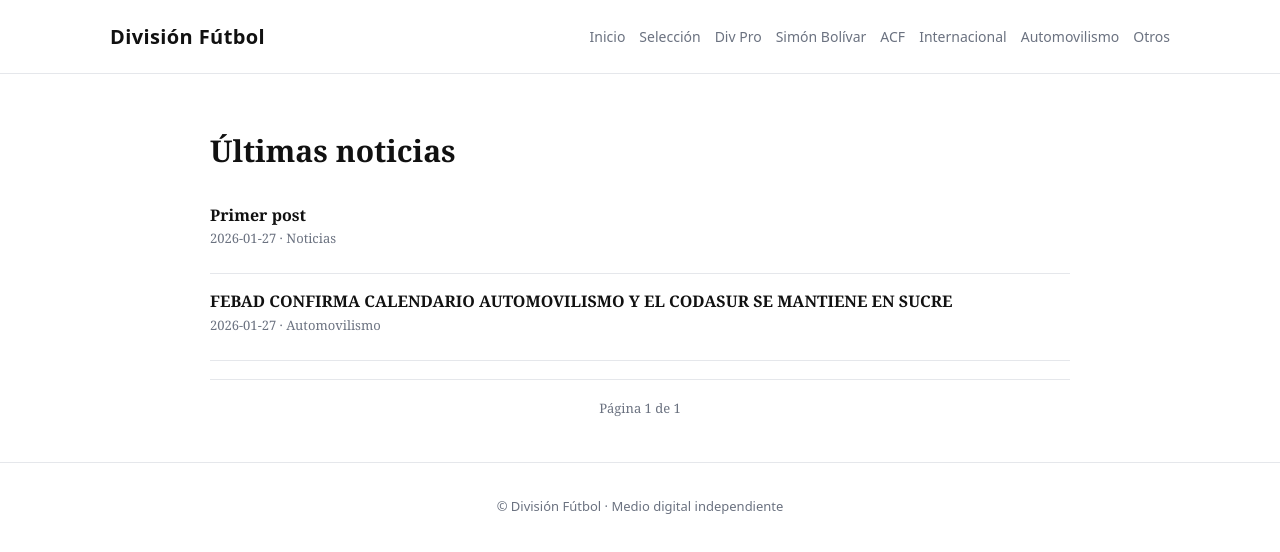
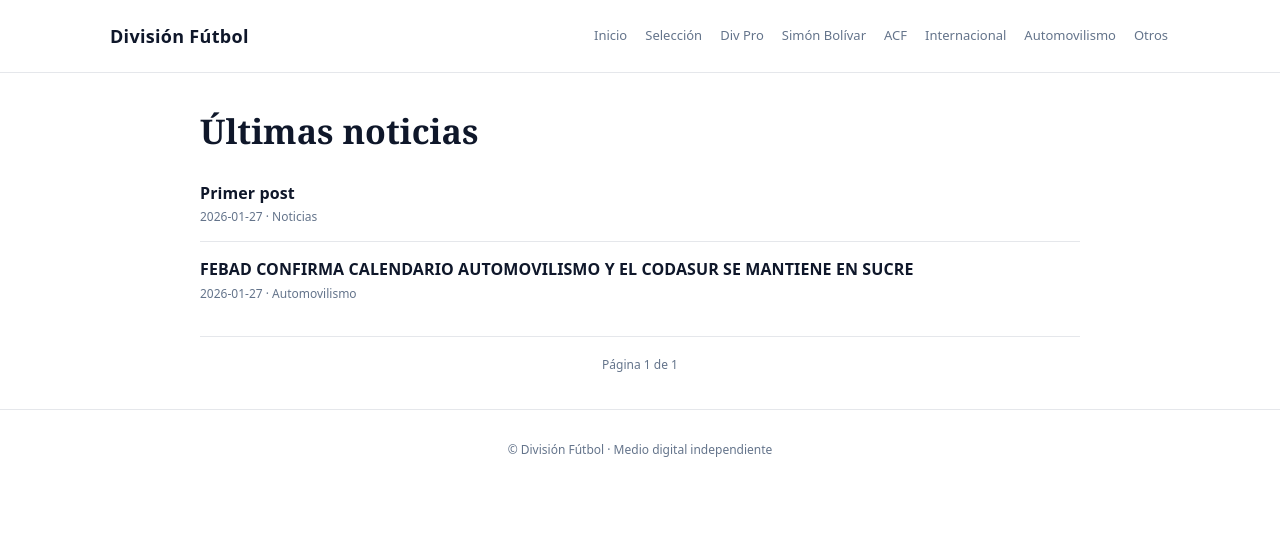
Before and after one commit to linkto2026/divisionfutbol, an Eleventy site: page src/index.njk in a window 1280 px wide. Built offline with nearby package versions, Linux system fonts and the light colour scheme; Eleventy itself is replaced by a stand-in of ours; files that its build step writes are made by us from their sources.

Commit message:
Update styles.css

```diff
--- a/src/css/styles.css
+++ b/src/css/styles.css
@@ -1,171 +1,213 @@
-:root {
-  --bg: #ffffff;
-  --text: #111111;
-  --muted: #6b7280;
-  --line: #e5e7eb;
+:root{
+  --bg:#ffffff;
+  --text:#0f172a;
+  --muted:#64748b;
+  --line:#e5e7eb;
+  --card:#ffffff;
+  --accent:#0f172a;
 }
 
-* { box-sizing: border-box; }
+*{ box-sizing:border-box; }
+html,body{ margin:0; padding:0; }
 
-html, body { margin: 0; padding: 0; }
-
-body {
-  background: var(--bg);
-  color: var(--text);
-  font-family: Georgia, "Times New Roman", serif;
-  line-height: 1.65;
+body{
+  background:var(--bg);
+  color:var(--text);
+  /* lectura editorial */
+  font-family: ui-serif, Georgia, "Times New Roman", serif;
+  line-height:1.7;
 }
 
-/* LINKS */
-a { color: inherit; text-decoration: none; }
-a:hover { text-decoration: underline; }
+/* links */
+a{ color:inherit; text-decoration:none; }
+a:hover{ text-decoration:underline; }
 
-/* CONTENEDOR */
-.container {
-  max-width: 900px;
+/* layout */
+.container{
+  max-width: 920px;
   margin: 0 auto;
-  padding: 32px 20px;
+  padding: 34px 20px;
 }
 
-/* HEADER */
-.header {
+/* header */
+.header{
+  background:#fff;
   border-bottom: 1px solid var(--line);
-  background: #fff;
 }
 
-.header-inner {
+.header-inner{
   max-width: 1100px;
   margin: 0 auto;
-  padding: 20px;
-  display: flex;
-  align-items: center;
-  justify-content: space-between;
-  gap: 20px;
+  padding: 18px 20px;
+  display:flex;
+  gap:18px;
+  align-items:center;
+  justify-content:space-between;
 }
 
-/* MARCA */
-.brand {
-  font-family: system-ui, sans-serif;
-  font-weight: 800;
-  font-size: 20px;
-  letter-spacing: .4px;
+.brand{
+  font-family: ui-sans-serif, system-ui, -apple-system, Segoe UI, Roboto, Arial, sans-serif;
+  font-weight: 900;
+  letter-spacing: .3px;
+  font-size: 18px;
+
+  /* deja “espacio” para logo futuro */
+  display:flex;
+  align-items:center;
+  gap:10px;
+  min-height: 34px;
 }
 
-/* NAV */
-.nav {
-  display: flex;
-  flex-wrap: wrap;
-  gap: 14px;
-  font-family: system-ui, sans-serif;
-  font-size: 14px;
+/* nav sobrio: sin “botones” */
+.nav{
+  display:flex;
+  flex-wrap:wrap;
+  gap:14px;
+  align-items:center;
+  font-family: ui-sans-serif, system-ui, -apple-system, Segoe UI, Roboto, Arial, sans-serif;
+  font-size: 13px;
 }
 
 .nav a,
-.nav summary {
+.nav summary{
   color: var(--muted);
+  padding: 6px 2px;
+  border-bottom: 2px solid transparent;
 }
 
 .nav a:hover,
-.nav summary:hover {
+.nav summary:hover{
   color: var(--text);
+  text-decoration:none;
+  border-bottom-color: rgba(15,23,42,.25);
 }
 
-/* DROPDOWN ACF (hover desktop + tap mobile) */
-.nav-drop { position: relative; }
+/* dropdown ACF */
+.nav-drop{ position:relative; }
+.nav-drop summary{
+  cursor:pointer;
+  list-style:none;
+  user-select:none;
+}
+.nav-drop summary::-webkit-details-marker{ display:none; }
 
-.nav-drop summary {
-  cursor: pointer;
-  list-style: none;
-  user-select: none;
-}
-.nav-drop summary::-webkit-details-marker { display: none; }
+.nav-drop-menu{
+  position:absolute;
+  top: 34px;
+  left: -8px;
+  background:#fff;
+  border:1px solid var(--line);
+  border-radius: 12px;
+  padding:10px;
+  min-width: 170px;
+  display:grid;
+  gap:8px;
+  z-index:10;
+  box-shadow: 0 10px 30px rgba(15,23,42,.08);
 
-.nav-drop-menu {
-  position: absolute;
-  top: 28px;
-  left: 0;
-  background: #fff;
-  border: 1px solid var(--line);
-  padding: 10px;
-  min-width: 160px;
-  display: grid;
-  gap: 8px;
-  opacity: 0;
-  visibility: hidden;
-  transition: .15s ease;
-  z-index: 10;
+  opacity:0;
+  visibility:hidden;
+  transform: translateY(-6px);
+  transition: .16s ease;
 }
 
 .nav-drop:hover .nav-drop-menu,
-.nav-drop[open] .nav-drop-menu {
-  opacity: 1;
-  visibility: visible;
+.nav-drop[open] .nav-drop-menu{
+  opacity:1;
+  visibility:visible;
+  transform: translateY(0);
 }
 
-.nav-drop-menu a { color: var(--muted); }
-.nav-drop-menu a:hover { color: var(--text); text-decoration: none; }
-
-/* HOME */
-.h1 { font-size: 30px; margin-bottom: 12px; }
-
-.meta {
-  font-size: 13px;
+.nav-drop-menu a{
   color: var(--muted);
-  margin-bottom: 10px;
+  padding:6px 8px;
+  border-radius: 8px;
+}
+.nav-drop-menu a:hover{
+  background:#f1f5f9;
+  color: var(--text);
+  text-decoration:none;
 }
 
-.hr {
-  border: 0;
-  border-top: 1px solid var(--line);
-  margin: 18px 0;
+/* tipografía editorial */
+.h1{
+  font-size: 34px;
+  line-height: 1.2;
+  margin: 4px 0 14px;
 }
 
-/* FEATURED */
-.featured img {
-  width: 100%;
+.meta{
+  font-size: 12px;
+  color: var(--muted);
+  font-family: ui-sans-serif, system-ui, -apple-system, Segoe UI, Roboto, Arial, sans-serif;
+}
+
+.hr{
+  border:0;
+  border-top:1px solid var(--line);
+  margin:18px 0;
+}
+
+/* listado */
+.list{ list-style:none; padding:0; margin:0; }
+.list li{
+  padding: 14px 0;
+  border-bottom: 1px solid var(--line);
+}
+.list li:last-child{ border-bottom:0; }
+
+.list li a strong{
+  font-family: ui-sans-serif, system-ui, -apple-system, Segoe UI, Roboto, Arial, sans-serif;
+  font-weight: 800;
+  letter-spacing: .1px;
+}
+
+/* featured */
+.featured img{
+  width:100%;
   max-height: 420px;
   object-fit: cover;
+  border-radius: 14px;
+  border: 1px solid var(--line);
   margin-bottom: 14px;
 }
 
-.featured h2 {
-  font-size: 26px;
-  margin: 0 0 6px;
+.featured h2{
+  margin: 0 0 8px;
+  font-size: 28px;
+  line-height:1.15;
+  font-family: ui-sans-serif, system-ui, -apple-system, Segoe UI, Roboto, Arial, sans-serif;
+  font-weight: 900;
 }
 
-/* LISTADO */
-.list { list-style: none; padding: 0; margin: 0; }
-
-.list li {
-  padding: 14px 0;
-  border-bottom: 1px solid var(--line);
+/* post */
+.post h1{
+  margin: 0 0 10px;
+  font-size: 38px;
+  line-height: 1.15;
 }
 
-/* POST */
-.post h1 {
-  font-size: 34px;
-  line-height: 1.25;
-  margin: 0 0 10px;
+.post-cover{
+  width:100%;
+  max-height: 460px;
+  object-fit: cover;
+  border-radius: 14px;
+  border: 1px solid var(--line);
+  margin: 0 0 18px;
 }
 
-.post-cover {
-  width: 100%;
-  max-height: 460px;
-  object-fit: cover;
-  margin-bottom: 18px;
+/* footer */
+.footer{
+  border-top: 1px solid var(--line);
+  padding: 18px 20px;
+  text-align:center;
+  color: var(--muted);
+  font-size: 12px;
+  font-family: ui-sans-serif, system-ui, -apple-system, Segoe UI, Roboto, Arial, sans-serif;
 }
 
-/* FOOTER */
-.footer {
-  border-top: 1px solid var(--line);
-  padding: 20px;
-  text-align: center;
-  font-size: 13px;
-  color: var(--muted);
-  font-family: system-ui, sans-serif;
+@media (max-width: 760px){
+  .header-inner{ flex-direction:column; align-items:flex-start; }
+  .h1{ font-size: 28px; }
+  .post h1{ font-size: 32px; }
 }
-
-/* RESPONSIVE */
-@media (max-width: 760px) {
-  .header-inner { flex-direction: column; align-items: flex-start; }
-}
```
